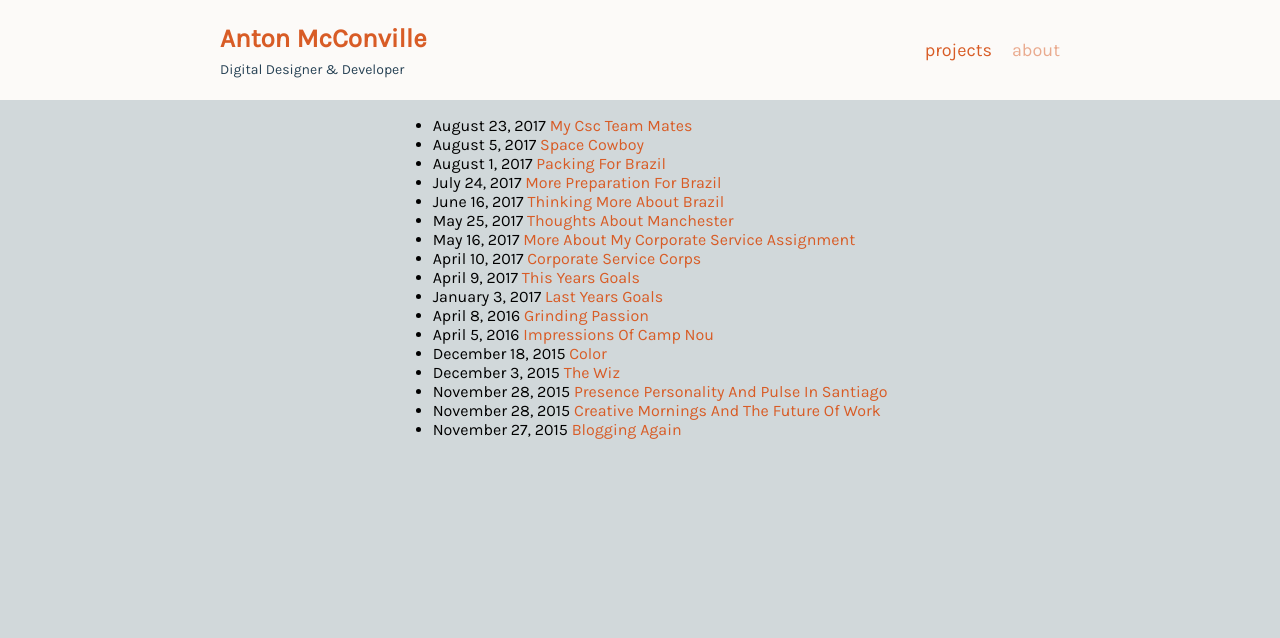
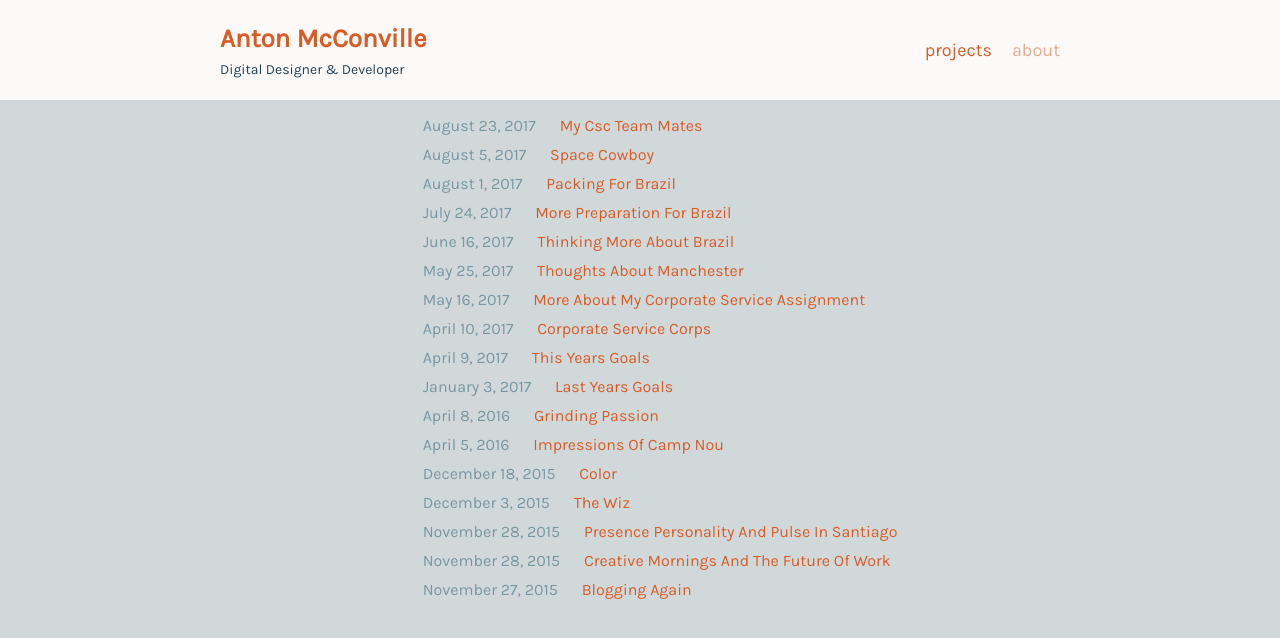
Before and after one commit to mcconville/blog, a Jekyll site: the page built from index.md, in a window 1280 px wide. Shown: the top 638 px of the page. Built offline with Jekyll 4.4.1, drawn with Linux system fonts in a browser that asks for light colours.

Commit message:
first stab at style

```diff
--- a/css/anton.css
+++ b/css/anton.css
@@ -10,6 +10,22 @@ body {
   z-index: 500;
   margin-bottom: -8px;
   width: 100%;
+}
+
+/* blog */
+
+.blogline{
+  list-style: none;
+  margin: 10px;
+}
+
+.bloglink{
+
+}
+
+.blogdate{
+  padding-right:20px;
+  color:#7997a1;
 }
 
 .intro {
--- a/index.md
+++ b/index.md
@@ -6,9 +6,9 @@ layout: layout
     <div class="related">
       <ul>
         {% for post in site.posts %}
-        <li>
-    	    <span>{{ post.date | date: "%B %e, %Y" }}</span>
-          <a href="{{ post.url | prepend:'/blog' }}">{{ post.title }}</a>
+        <li class="blogline">
+    	    <span class="blogdate">{{ post.date | date: "%B %e, %Y" }}</span>
+          <a class="bloglink" href="{{ post.url | prepend:'/blog' }}">{{ post.title }}</a>
         </li>
         {% endfor %}
       </ul>
```
